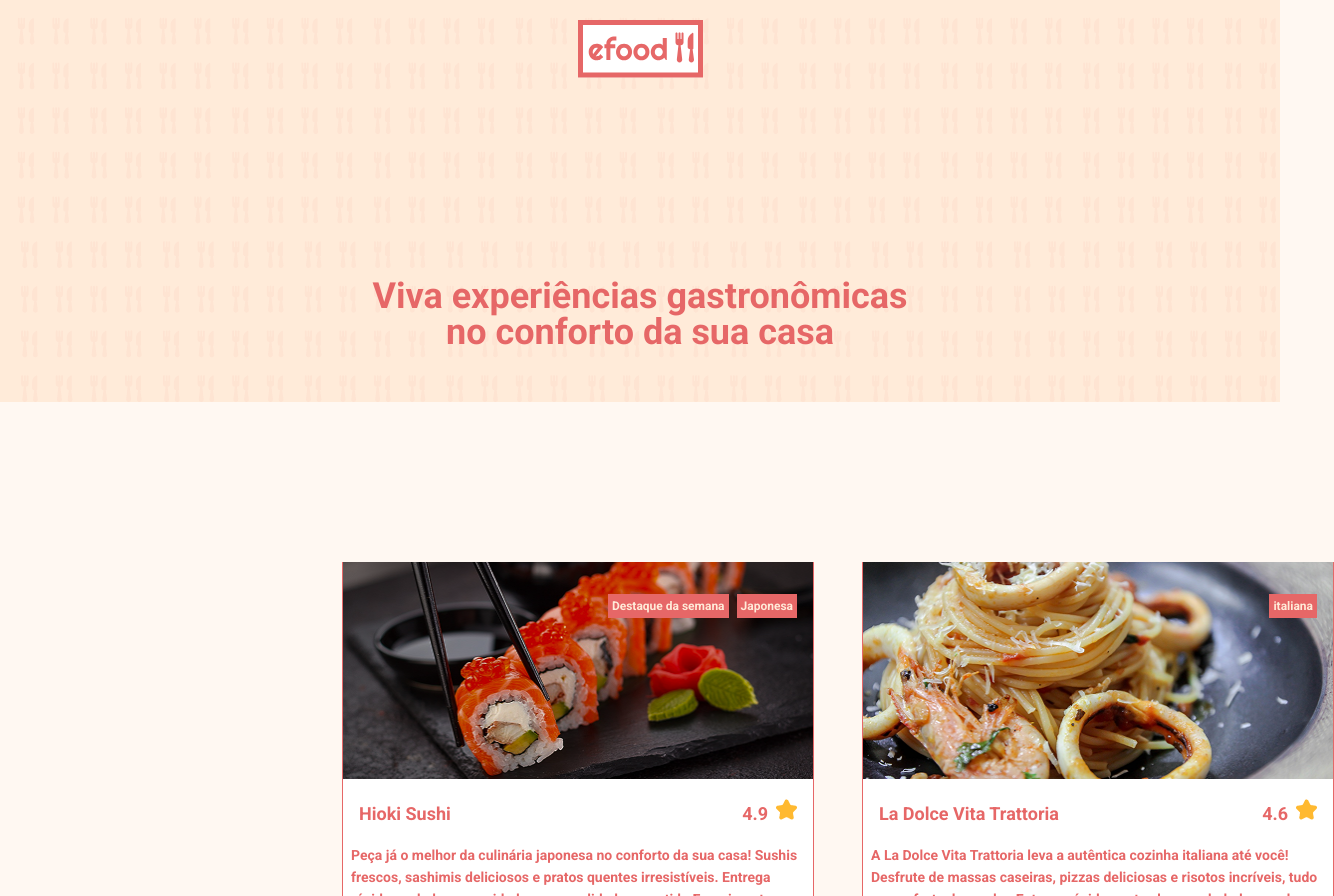
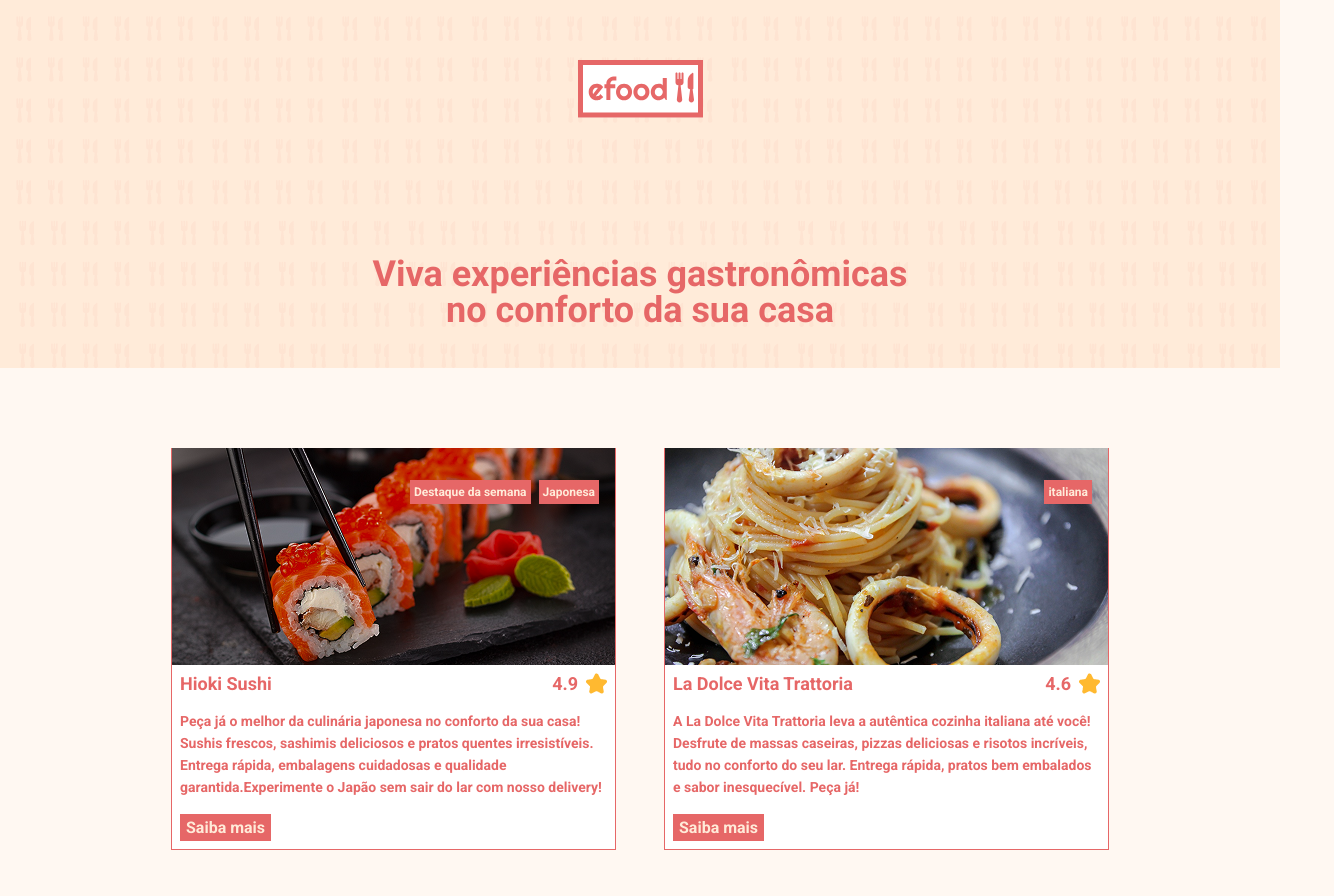
Before and after one commit to markcos1/Projeto6_1, a React (Create React App) app: page / in a window 1280 px wide. Shown: the top 896 px of the page, 1334 px wide, since content can reach past the window. Built offline with nearby package versions, Linux system fonts and the light colour scheme.

Commit message:
correção do layout da home

```diff
--- a/src/App.tsx
+++ b/src/App.tsx
@@ -9,9 +9,7 @@ function App() {
 
     <BrowserRouter>
     <GlobalCss />
-    <div className="container">
         <Rotas />
-    </div>
     </BrowserRouter>
 
   )
--- a/src/components/Hero/styles.ts
+++ b/src/components/Hero/styles.ts
@@ -5,6 +5,7 @@ export const Cabeca = styled.header`
     width: 100%;
     background-repeat: no-repeat;
     background-size: cover;
+    padding: 40px 0;
 
 
 
@@ -20,14 +21,15 @@ export const Cabeca = styled.header`
 
         h1 {
             width: 539px;
-            height: 84px;
+            height: auto;
             font-family: Roboto;
             font-weight: bold;
             font-size: 36px;
             line-height: 100%;
             text-align: center;
-            margin-bottom: 40px;
-            margin-top: 200px;
+            margin-bottom: 0;
+            margin-top: 138px;
+
 
         }
     }
--- a/src/components/Listagem/styles.ts
+++ b/src/components/Listagem/styles.ts
@@ -11,7 +11,8 @@ export const List = styled.ul`
     grid-template-columns: 1fr 1fr;
     gap: 80px 48px;
     width: 100%;
-    margin: 80px 171px 120px 171px;
+    margin: 0 auto;
+    max-width: 1024px;
 
 
 
--- a/src/components/Produto/styles.ts
+++ b/src/components/Produto/styles.ts
@@ -5,7 +5,7 @@ import { Link } from "react-router-dom";
 
 export const ItemMenu = styled.section`
     display: block;
-    width: 320px;
+    width: 100%;
     height: 338px;
     background-color: ${cores.laranja};
     padding: 8px;
@@ -36,7 +36,6 @@ export const BotaoProduto = styled(Link)`
     height: 24px;
     display: flex;
     justify-content: center;
-    margin-right: 30px;;
     font-size: 14px;
     font-weight: 700;
     color: ${cores.laranja};
--- a/src/components/Restaurante/styles.ts
+++ b/src/components/Restaurante/styles.ts
@@ -5,20 +5,23 @@ import { ButtonLink } from '../Button/styles';
 
 export const Card = styled.div`
     background-color: ${cores.branco};
-    width: 472px;
-    height: 420px;
+    width: 100%;
+    min-height: 400px;
     border-width: 0px 1px 1px 1px;
     border-style: solid;
     border-color: #E66767;
     position: relative;
-    display: block;
+    display: flex;
+    flex-direction: column;
     ${TagContainer} {
         margin-right: 8px;
     }
 
     ${ButtonLink} {
-        margin-top: 16px;
-        margin-bottom: 20px;
+        margin-left: 8px;
+        margin-top: auto;
+        margin-bottom: 8px;
+        align-self: flex-start;
     }
 
 
@@ -26,11 +29,12 @@ export const Card = styled.div`
 export const Imagem = styled.img`
     width: 100%;
     height: 217px;
+    object-fit: cover;
 `
 export const Titulo = styled.h3`
     font-size: 18px;
     font-weight: bold;
-    margin: 8px 200px 0px 8px;
+    margin: 0;
 
 
 `
@@ -38,19 +42,18 @@ export const Titulo = styled.h3`
 export const Titulo2 = styled.h3`
     font-size: 18px;
     font-weight: bold;
-    margin-top: 8px;
+    margin: 0;
 `
 export const Nota = styled.img`
     width: 21px;
     height: 21px;
-    margin: 8px;
+    margin-left: 8px;
 `
 export const Divisao = styled.div`
     display: flex;
     justify-content: space-between;
     align-items: center;
-    margin: 8px;
-    justify-content: space-between;
+    padding: 8px 8px 0 8px;
 
 
 `
@@ -64,7 +67,8 @@ export const Descricao = styled.p`
     font-size: 14px;
     font-weight: normal;
     line-height: 22px;
-    margin: 16px 8px;
+    margin: 0;
+    padding: 16px 8px;
 `
 
 export const Infoss = styled.div`
--- a/src/styles.ts
+++ b/src/styles.ts
@@ -19,6 +19,7 @@ export const GlobalCss = createGlobalStyle `
     box-sizing: border-box;
     font-family: Roboto, sans-serif;
 
+}
 
     body {
         background-color: ${cores.cordefundo};
@@ -27,10 +28,14 @@ export const GlobalCss = createGlobalStyle `
     }
 
     .container {
-    max-width: 100%;
+    max-width: 1024px;
     width: 100%;
     margin: 0 auto;
 
+    @media screen {
+        padding: 0 20px;
     }
-}
+
+    }
+
 `
```
